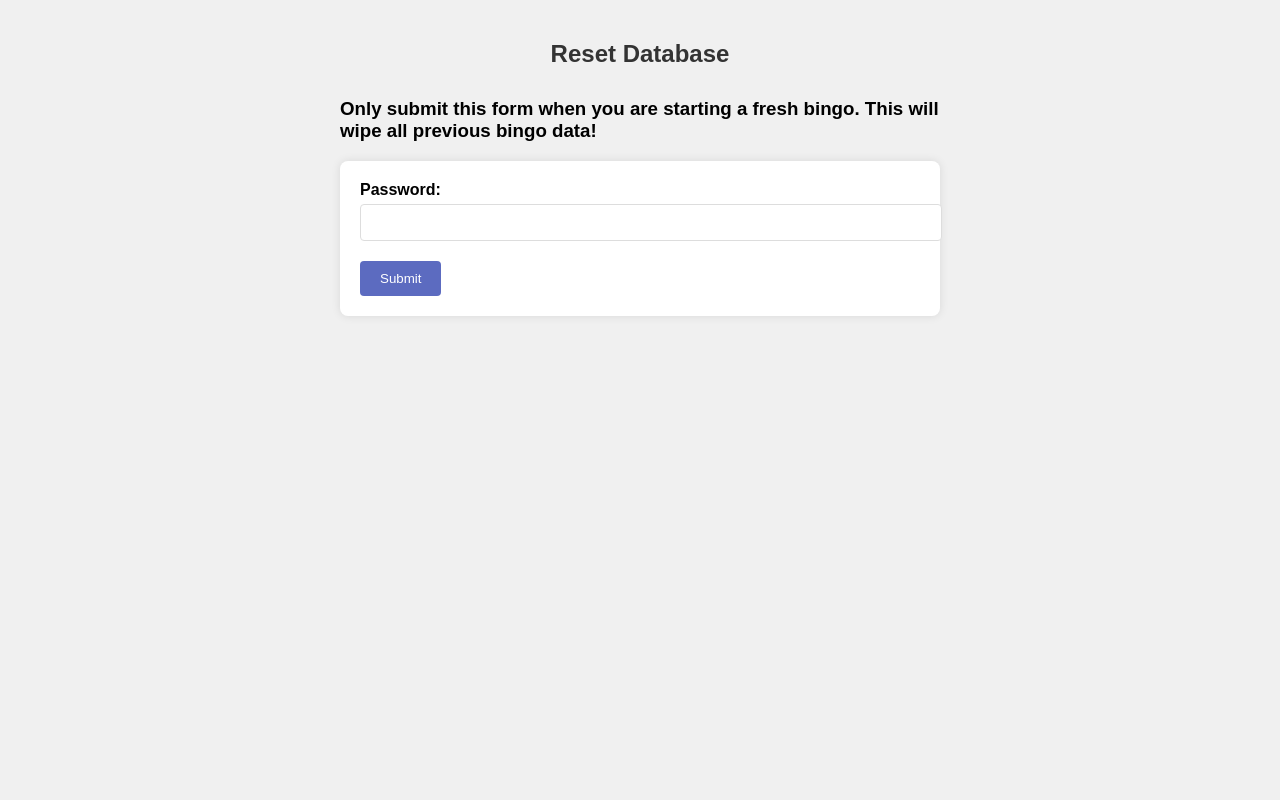
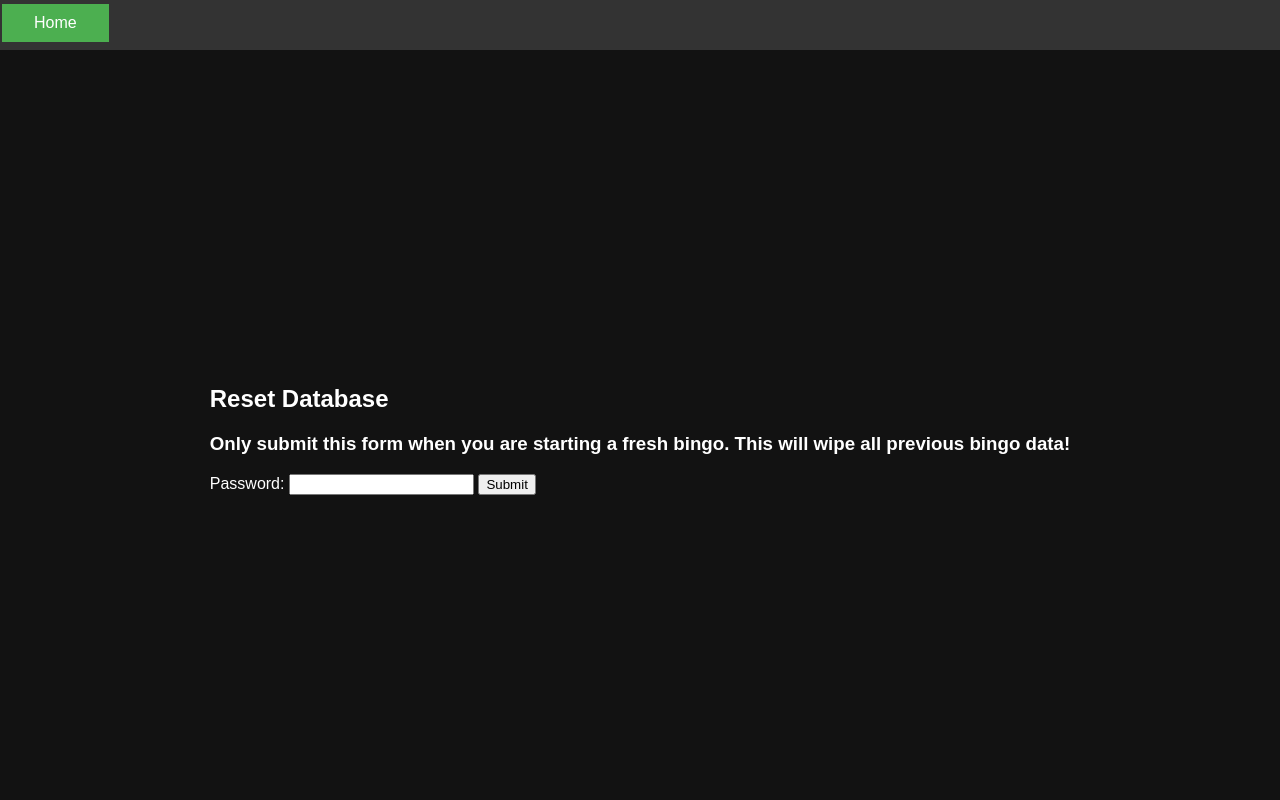
Before and after one commit to eli-kaplan/Danbot-Webserver, a Flask app: page /db/reset_database in a window 1280 px wide. Run offline with Flask 3, Linux system fonts and the light colour scheme.

Commit message:
Added night mode theme because nice. Created navbar and added flash message support on errors and success.

```diff
--- a/main.py
+++ b/main.py
@@ -5,6 +5,7 @@ from routes.drop_submit_route import drop_submission_route
 import os
 
 app = Flask(__name__)
+app.secret_key = os.environ.get('FLASK_SECRET_KEY', 'secret_hehe_uwu')
 
 @app.route('/')
 def home():
@@ -20,5 +21,6 @@ if __name__ == "__main__":
     from waitress import serve
 
     print("Starting server...")
+
     port = os.environ.get('PORT', 8080)
     serve(app, host="0.0.0.0", port=port)
--- a/routes/database_routes.py
+++ b/routes/database_routes.py
@@ -1,4 +1,4 @@
-from flask import Flask, request, render_template, Blueprint
+from flask import Flask, request, render_template, Blueprint, flash
 from werkzeug.utils import secure_filename
 import sqlite3
 import os
@@ -13,9 +13,9 @@ def reset_database():
         correct_password = os.environ.get('ADMIN_PASSWORD', 'password')
         if password == correct_password:
             database.reset_tables()
-            return "Database reset successfully."
+            flash("Database reset successfully.")
         else:
-            return "Incorrect password."
+            flash("Incorrect password.")
     return render_template('reset_database.html')
 
 @database_routes.route('/upload_teams', methods=['GET', 'POST'])
@@ -31,11 +31,11 @@ def upload_teams():
                 # Process the file and add the teams to the database
                 # You'll need to implement this function
                 database.read_teams(os.path.join('uploads', 'teams.csv'))
-                return "Teams uploaded successfully."
+                flash("Teams uploaded successfully.")
             else:
-                return "No file selected."
+                flash("No file selected.")
         else:
-            return "Incorrect password."
+            flash("Incorrect password.")
     return render_template('upload_teams.html')
 
 @database_routes.route('/upload_tiles', methods=['GET', 'POST'])
@@ -51,9 +51,9 @@ def upload_tiles():
                 # Process the file and add the tiles to the database
                 # You'll need to implement this function
                 database.read_tiles(os.path.join('uploads', 'tiles.csv'))
-                return "Tiles uploaded successfully."
+                flash("Tiles uploaded successfully.")
             else:
-                return "No file selected."
+                flash("No file selected.")
         else:
-            return "Incorrect password."
+            flash("Incorrect password.")
     return render_template('upload_tiles.html')
--- /dev/null
+++ b/templates/base.html
@@ -0,0 +1,70 @@
+<!DOCTYPE html>
+<html>
+<head>
+    <style>
+        body {
+            display: flex;
+            justify-content: center;
+            align-items: center;
+            min-height: 100vh;
+            margin: 0;
+            background-color: #121212; /* Dark background */
+            color: #FFFFFF; /* Light text */
+            font-family: Arial, sans-serif;
+        }
+
+        nav {
+            background-color: #333333; /* Darker background for navbar */
+            height: 50px;
+            padding: 0 16px;
+            width: 100%;
+            position: fixed;
+            top: 0;
+        }
+
+        .content {
+            margin-top: 60px; /* Adjust as needed */
+        }
+
+        button {
+            background-color: #4CAF50; /* Green */
+            border: none;
+            color: white;
+            padding: 10px 32px; /* Adjusted padding */
+            text-align: center;
+            text-decoration: none;
+            display: inline-block;
+            font-size: 16px;
+            margin: 4px 2px;
+            cursor: pointer;
+            transition-duration: 0.4s;
+        }
+
+        .flash_text {
+            color: red;
+        }
+
+        button:hover {
+            background-color: #45a049;
+        }
+    </style>
+</head>
+<body>
+    <nav>
+        <button onclick="location.href='/'" type="button">Home</button>
+    </nav>
+
+    <div class="content">
+        {% block content %}
+        {% endblock %}
+
+        {% with messages = get_flashed_messages() %}
+            {% if messages %}
+                    {% for message in messages %}
+                        <p class="flash_text">{{ message }}</p>
+                    {% endfor %}
+            {% endif %}
+        {% endwith %}
+    </div>
+</body>
+</html>
--- a/templates/reset_database.html
+++ b/templates/reset_database.html
@@ -1,60 +1,6 @@
-<!DOCTYPE html>
-<html>
-<head>
-<style>
-body {
-    font-family: Arial, sans-serif;
-    margin: 0;
-    padding: 0;
-    background-color: #f0f0f0;
-}
+{% extends "base.html" %}
 
-.container {
-    width: 100%;
-    max-width: 600px;
-    margin: 0 auto;
-    padding: 20px;
-}
-
-h2 {
-    color: #333;
-    text-align: center;
-    margin-bottom: 30px;
-}
-
-form {
-    background-color: #fff;
-    padding: 20px;
-    border-radius: 8px;
-    box-shadow: 0px 0px 10px 0px rgba(0,0,0,0.1);
-}
-
-label {
-    font-weight: bold;
-    display: block;
-    margin-bottom: 5px;
-}
-
-input[type="password"] {
-    width: 100%;
-    padding: 10px;
-    margin-bottom: 20px;
-    border-radius: 4px;
-    border: 1px solid #ddd;
-}
-
-input[type="submit"] {
-    background-color: #5C6BC0;
-    color: white;
-    padding: 10px 20px;
-    border: none;
-    border-radius: 4px;
-    cursor: pointer;
-}
-</style>
-</head>
-<body>
-
+{% block content %}
 <div class="container">
     <h2>Reset Database</h2>
     <h3>Only submit this form when you are starting a fresh bingo. This will wipe all previous bingo data!</h3>
@@ -64,6 +10,4 @@ input[type="submit"] {
         <input type="submit" value="Submit">
     </form>
 </div>
-
-</body>
-</html>
+{% endblock %}
```
Also changed, not shown: templates/home.html (+4 -40 lines), templates/upload_teams.html (+4 -41 lines), templates/upload_tiles.html (+4 -41 lines), uploads/tiles.csv (+1 -7 lines), my_database.db.
